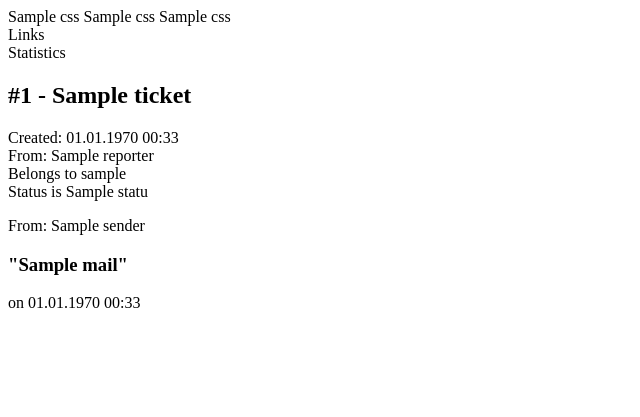
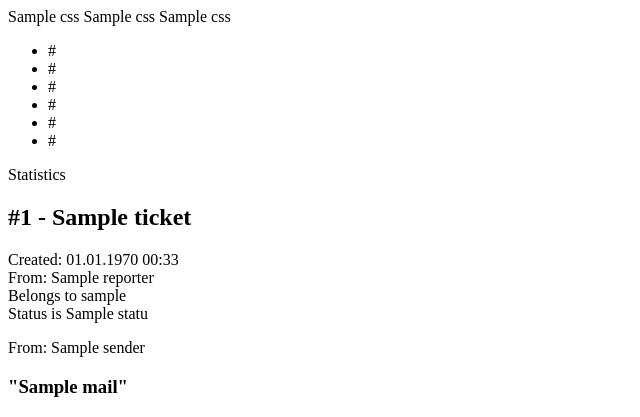
Before and after one commit to AVGP/OpenHelpDesk, a CakePHP app: the page made by app/views/tickets/show.ctp in a window 1280 px wide. Shown: the top 417 px of the page, without its empty margins (0-640 px from the left). Run offline with PHP 8.4 and a stand-in for CakePHP, Linux system fonts and the light colour scheme; the template is opened without the code that fills it: most values are stand-ins (such as "Sample title", 1, 10 or a date in 2020); data that the repository does not hold is empty; some libraries are stand-ins or nearby versions.

Commit message:
Filled navigation with some (currently dead-)links.

```diff
--- a/app/views/layouts/default.ctp
+++ b/app/views/layouts/default.ctp
@@ -11,7 +11,16 @@
     <body>
         <div class="container">
             <div class="span-24 last" id="navigation">
-                <div class="span-20">Links</div>
+                <div class="span-20">
+                    <ul class="horizontal_linklist">
+                        <li><?php echo $html->link('Dashboard','/users/dashboard'); ?></li>
+                        <li><?php echo $html->link('My Tickets','/tickets/search/owner/me'); ?></li>
+                        <li><?php echo $html->link('Queues','/queues/'); ?></li>
+                        <li><?php echo $html->link('New Ticket','/tickets/add'); ?></li>
+                        <li><?php echo $html->link('Admin','/pages/admin'); ?></li>
+                        <li><?php echo $html->link('Logout','/users/logout'); ?></li>
+                    </ul>
+                </div>
                 <div class="span-4 last" id="shorstats">Statistics</div>
             </div>
             <div class="span-24 last">
```
